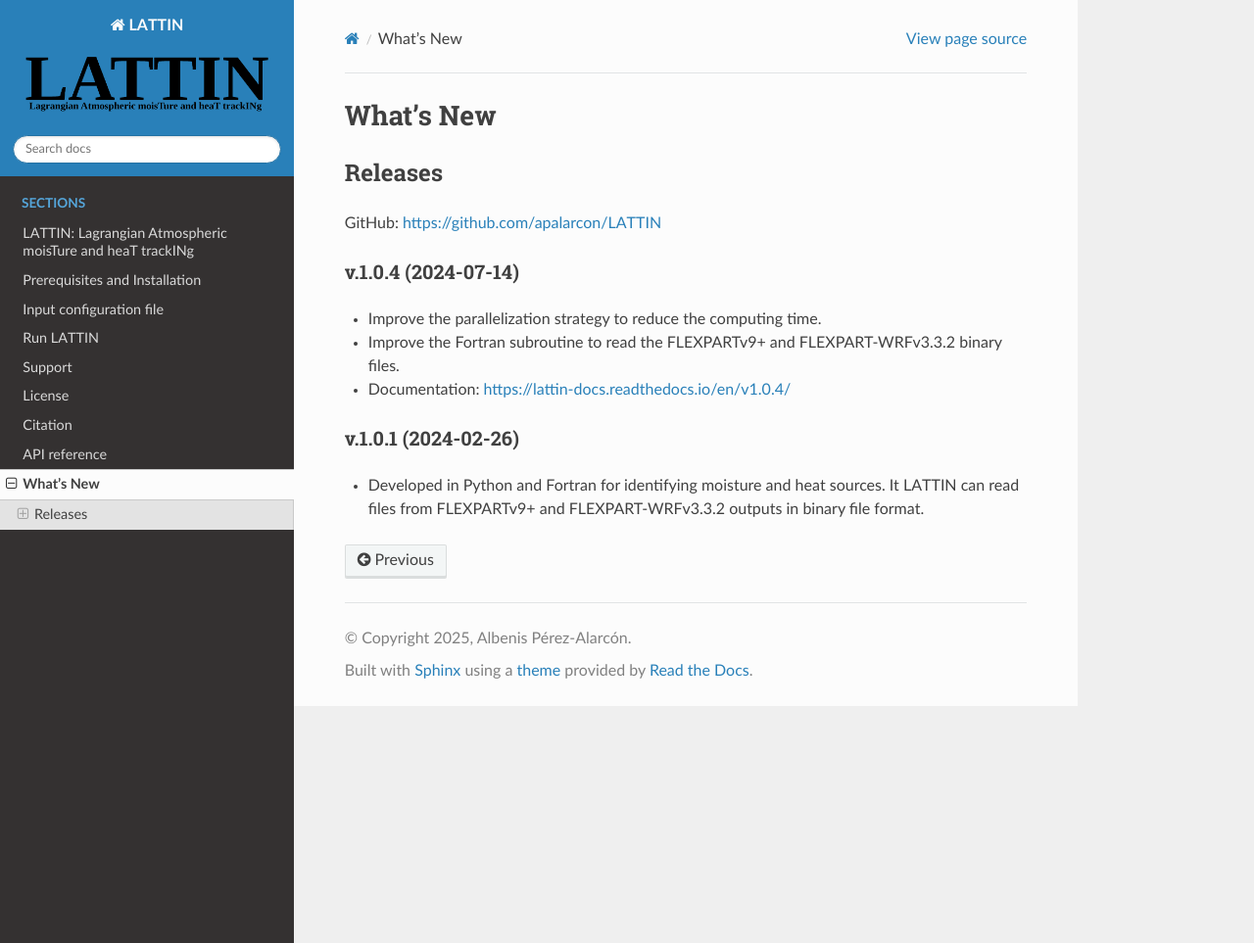
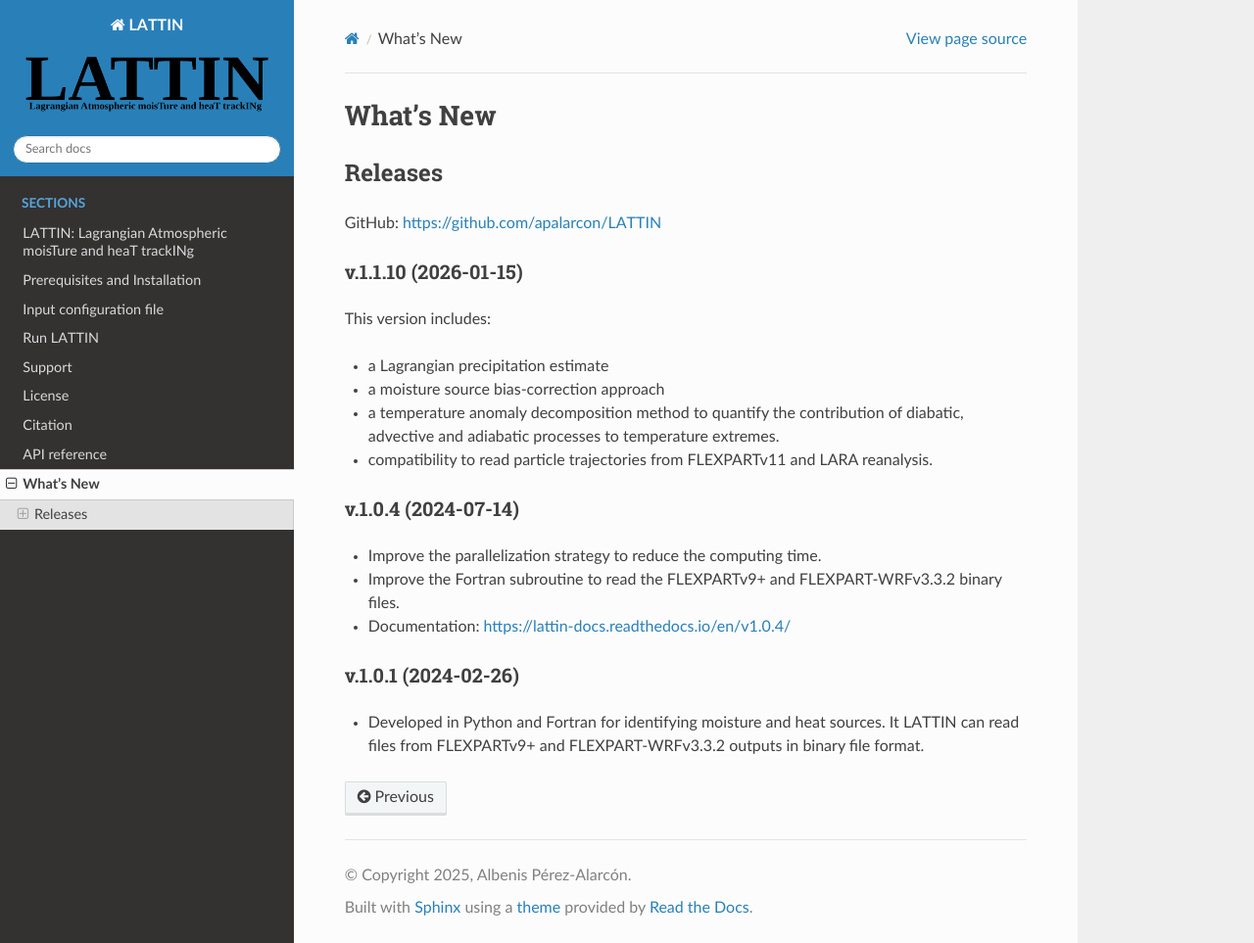
Before and after one commit to apalarcon/LATTIN, a Sphinx documentation site: the page built from docs/source/release.rst, in a window 1280 px wide and 963 px high. Shown: the whole window at 98% size. Built offline with Sphinx 7.4.7 and the Read the Docs theme 3.1.0, drawn with Linux system fonts in a browser that asks for light colours.

Commit message:
updating documentation

```diff
--- a/docs/source/release.rst
+++ b/docs/source/release.rst
@@ -5,6 +5,16 @@ Releases
 --------
 
 GitHub:  https://github.com/apalarcon/LATTIN
+
+v.1.1.10 (2026-01-15)
+~~~~~~~~~~~~~~~~~~~~~
+
+This version includes:
+
+- a Lagrangian precipitation estimate
+- a moisture source bias-correction approach
+- a temperature anomaly decomposition method to quantify the contribution of diabatic, advective and adiabatic processes to temperature extremes.
+- compatibility to read particle trajectories from FLEXPARTv11 and LARA reanalysis.
 
 
 v.1.0.4 (2024-07-14)
```
Also changed, not shown: README.md (+9 -0 lines).
